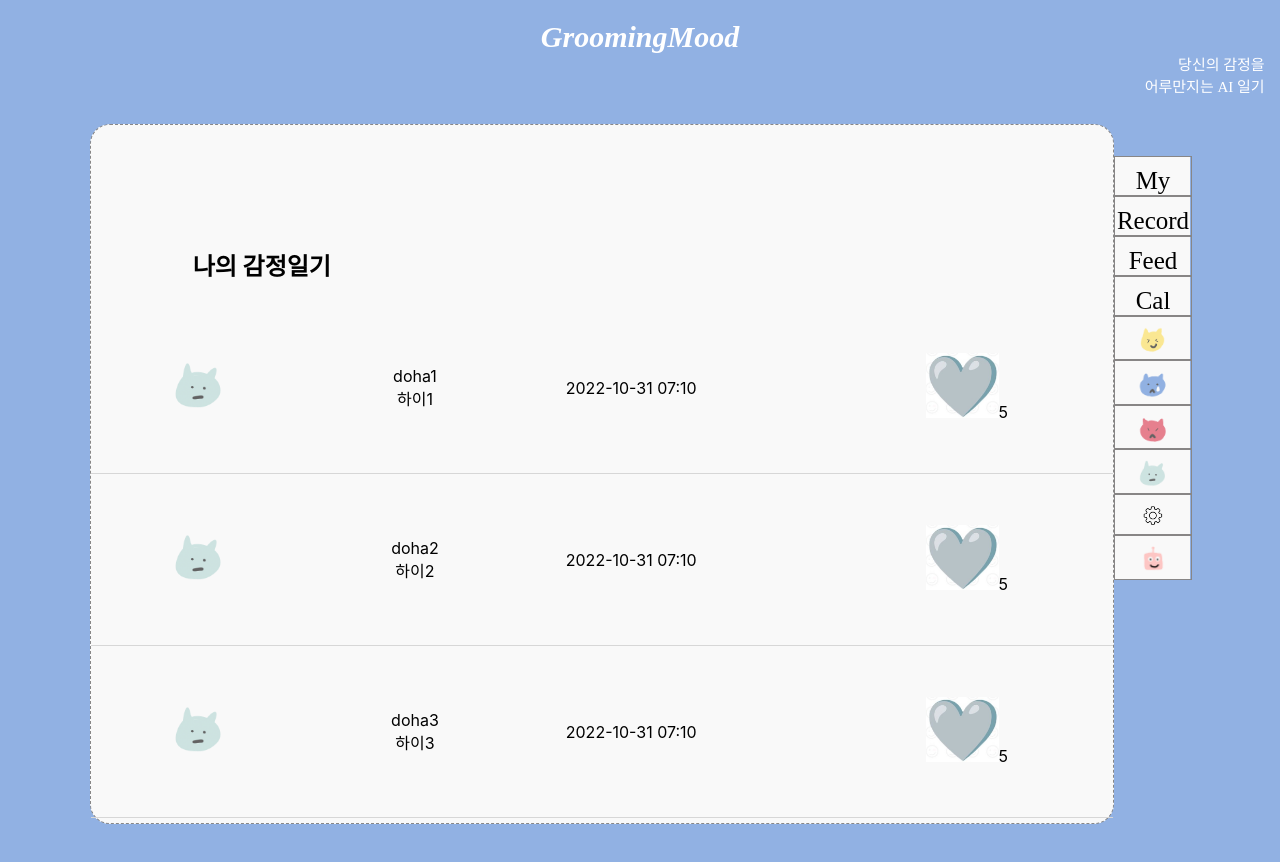
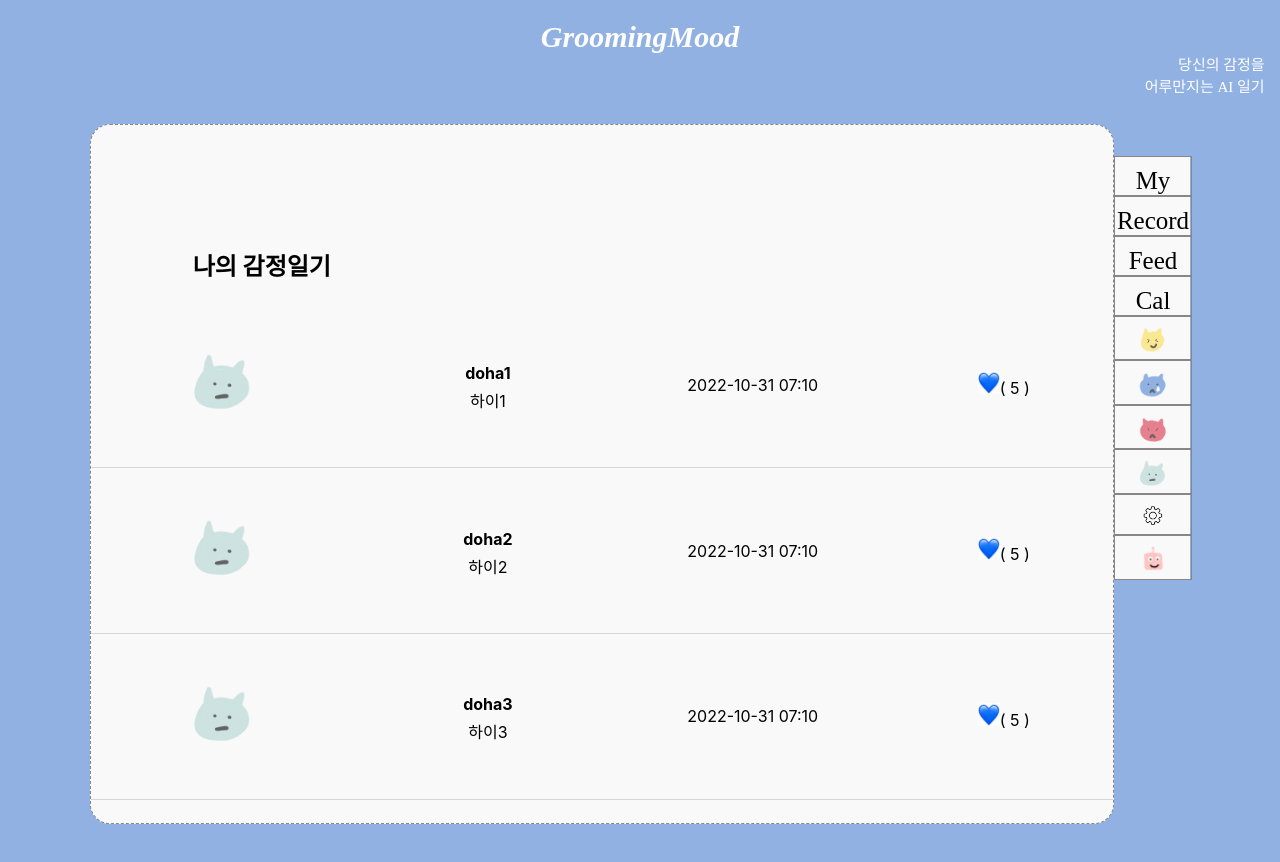
Before and after one commit to Grooming-Mood/front, a React (Create React App) app: page /sad-feed in a window 1280 px wide. Shown: the top 862 px of the page. Built offline with nearby package versions, Linux system fonts and the light colour scheme; a web font is replaced by a local one.

Commit message:
Feat: 좋아요 CSS 반영
-

```diff
--- a/src/App.css
+++ b/src/App.css
@@ -316,11 +316,20 @@ button{
 
 }
 
+.data-content-user-name {
+    font-weight: bolder;
+    line-height: 30px;
+}
+
 .data-date {
     flex: 1;
     float: right;
     flex-direction: column;
-    margin-right: 8%;
+    margin-right: 1%;
+}
+
+.data-likes {
+    padding: 0%;
 }
 
 /** Calendar 화면 **/
--- a/src/Feed/FeedList.jsx
+++ b/src/Feed/FeedList.jsx
@@ -23,7 +23,7 @@ export const FeedList = ({ dataList }) => {
                             </div>
 
                             <div className="data-content">
-                                <span> { it.userName }</span>
+                                <span className="data-content-user-name"> { it.userName }</span>
                                 <br/>
                                 <span>{ it.diaryContent }</span>
                             </div>
@@ -36,7 +36,7 @@ export const FeedList = ({ dataList }) => {
                                 {
                                     (convertIcon(it.feeling))
                                 }
-                                <span>{ it.likes }</span>
+                                <span>( { it.likes } )</span>
                             </div>
                         </div>
                     );
--- a/src/utils/function.jsx
+++ b/src/utils/function.jsx
@@ -6,8 +6,8 @@ import styled from 'styled-components';
 
 import HAPPYICON from "../assets/image/icon/yellow-icon.jpeg";
 import ANGRYICON from "../assets/image/icon/black-icon.jpeg";
-import SADICON from "../assets/image/icon/gray-icon.jpeg";
-import NORMALICON from "../assets/image/icon/blue-icon.jpeg";
+import SADICON from "../assets/image/icon/blue-icon.jpeg";
+import NORMALICON from "../assets/image/icon/purple-icon.jpeg";
 
 
 const IMG = styled.img`
@@ -34,20 +34,23 @@ function convertImage(feeling) {
     }
 }
 
+const ICON = styled.img`
+  width: 10%;
+`;
 function convertIcon(feeling) {
 
     switch (feeling) {
         case 'HAPPY':
-            return <IMG src={ HAPPYICON } alt="happy-icon"/>;
+            return <ICON src={ HAPPYICON } alt="happy-icon"/>;
 
         case 'ANGRY':
-            return <IMG src={ ANGRYICON } alt="angry-icon"/>;
+            return <ICON src={ ANGRYICON } alt="angry-icon"/>;
 
         case 'NORMAL':
-            return <IMG src={ NORMALICON } alt="normal-icon"/>;
+            return <ICON src={ NORMALICON } alt="normal-icon"/>;
 
         case 'SAD':
-            return <IMG src={ SADICON } alt="sad-icon"/>;
+            return <ICON src={ SADICON } alt="sad-icon"/>;
 
         default:
             return;
```
